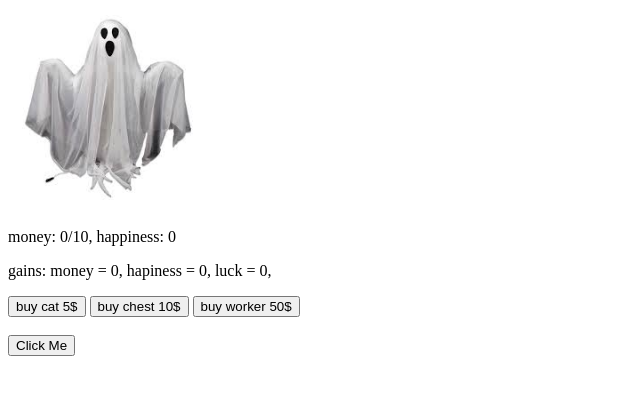
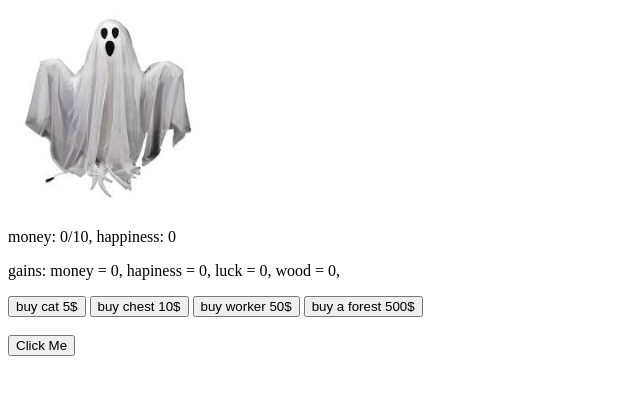
Before and after one commit to Wo-l-f/Wo-l-f.github.io, a plain HTML site: page index.html in a window 1280 px wide. Shown: the whole page, without its empty margins (0-640 px from the left). Drawn offline with Linux system fonts and the light colour scheme.

Commit message:
Added forest

```diff
--- a/index.html
+++ b/index.html
@@ -17,6 +17,8 @@
 
     <button onclick="buysmth('Worker')">buy worker 50$</button>
 
+    <button onclick="buysmth('Forest')">buy a forest 500$</button>
+
     <br>
     <br>
 
@@ -26,11 +28,13 @@
         var money = 0;
         var maxmoney = 10;
         var hapiness = 0;
+        var wood = 0;
 
         let statGain = {
             money: 0,
             hapiness: 0,
-            luck: 0
+            luck: 0,
+            wood: 0
         };
 
         function buysmth(item) {
```
